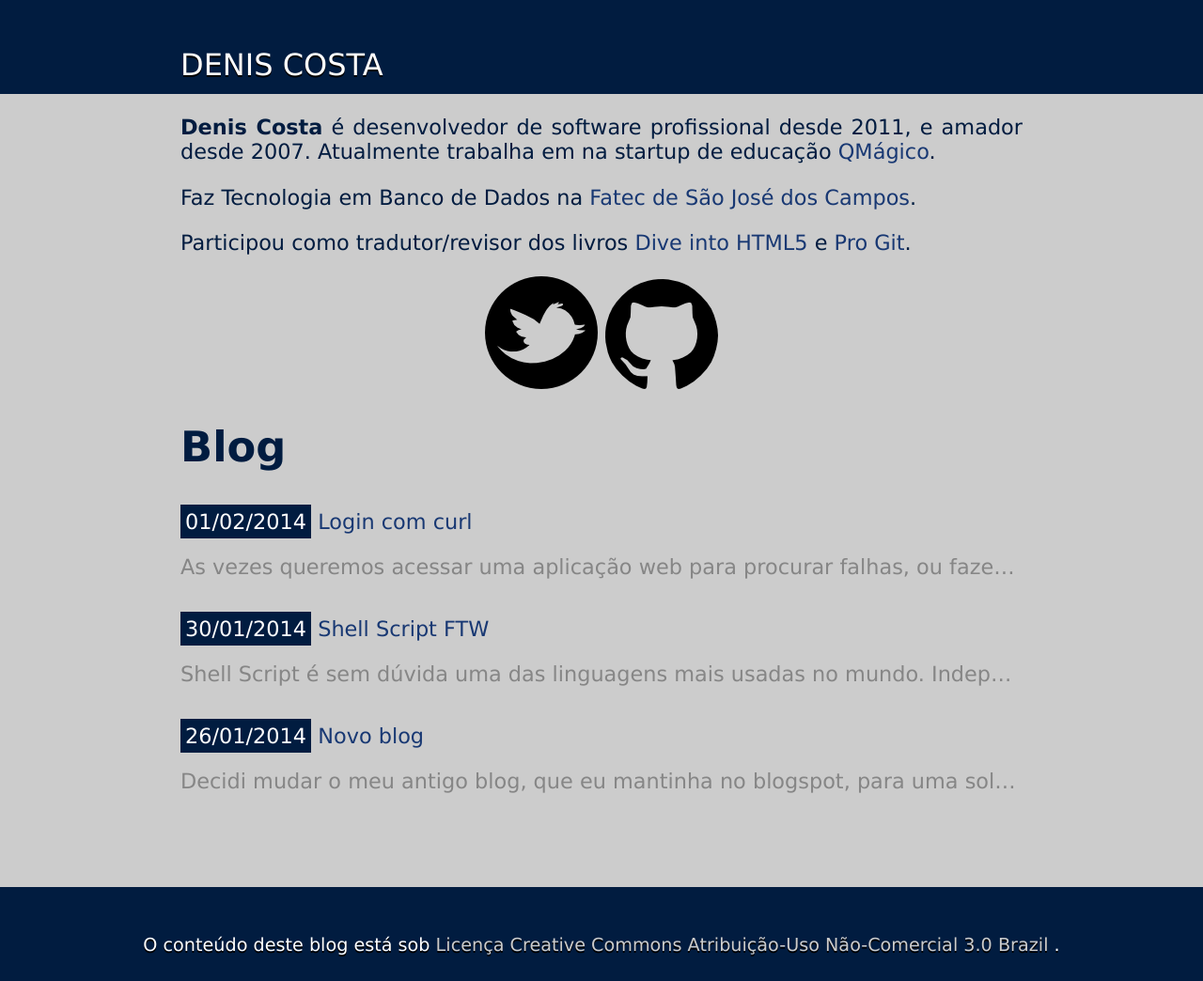
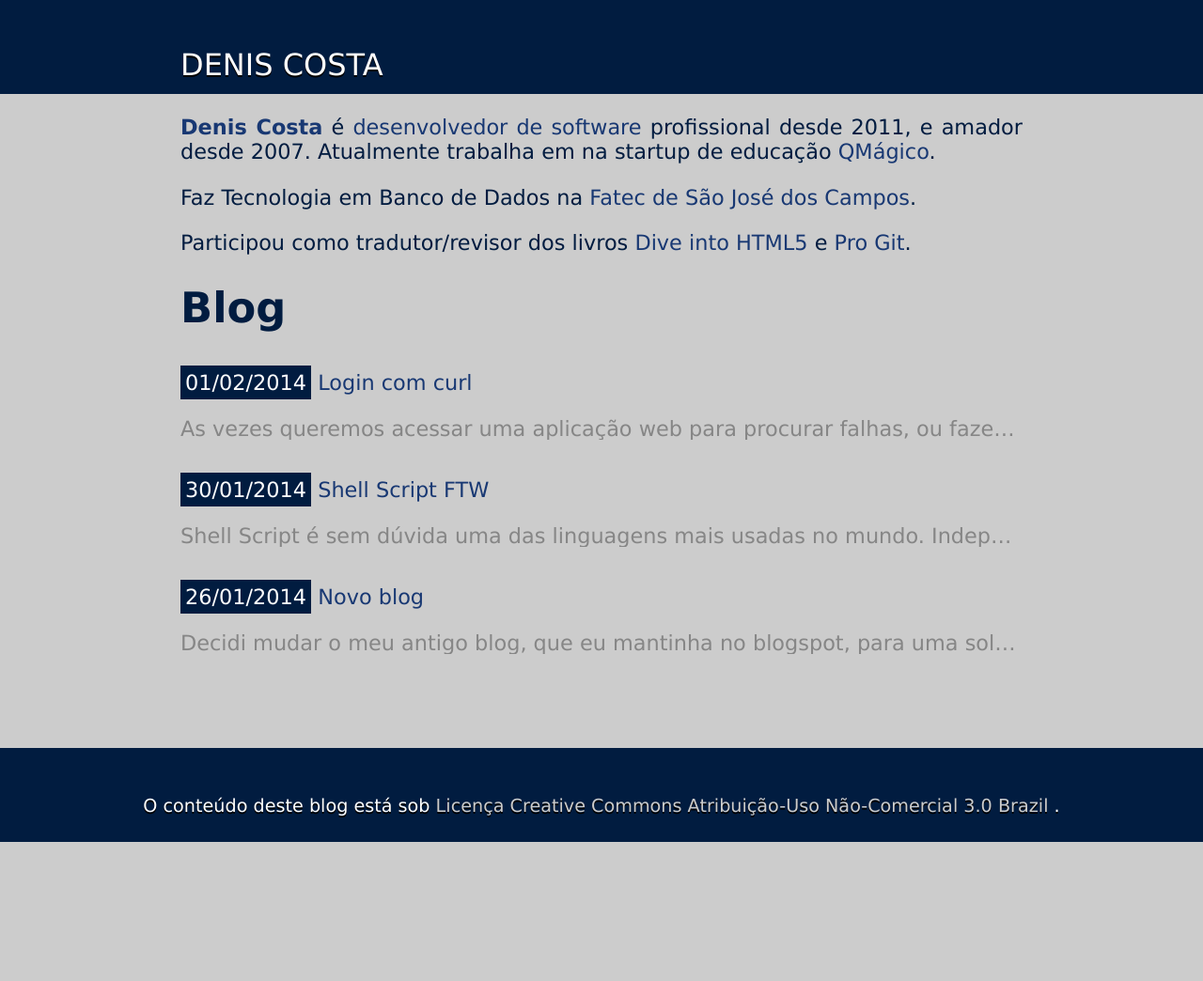
Before and after one commit to deniscostadsc/deniscostadsc.github.io, a Jekyll site: the page built from index.html, in a window 1280 px wide. Shown: the whole page at 94% size. Built offline with Jekyll 4.4.1, drawn with Linux system fonts in a browser that asks for light colours; Markdown is read by kramdown in place of the engine named in the settings; after the commit the page ends 900 px from its top, so only the background shows below that.

Commit message:
Removendo imagens de links.

```diff
--- a/css/styles.css
+++ b/css/styles.css
@@ -102,7 +102,3 @@ main {
     background-color: #011c40;
     color: #fff;
 }
-
-.profile-links {
-    text-align: center;
-}
--- a/index.html
+++ b/index.html
@@ -7,7 +7,7 @@ meta_keywords: denis, costa, deniscostadsc, python, shell, linux
 
 <article>
     <p>
-        <strong>Denis Costa</strong> é desenvolvedor de software profissional desde 2011, e amador desde 2007. Atualmente trabalha em na startup de educação <a href="http://www.qmagico.com.br" title="Site do QMágico">QMágico</a>.
+        <a href="https://twitter.com/deniscostadsc" title="Meu perfil no Twitter"><strong>Denis Costa</strong></a> é <a href="https://github.com/deniscostadsc" title="Meu perfil no Github">desenvolvedor de software</a> profissional desde 2011, e amador desde 2007. Atualmente trabalha em na startup de educação <a href="http://www.qmagico.com.br" title="Site do QMágico">QMágico</a>.
     <p>
     <p>
         Faz Tecnologia em Banco de Dados na <a href="http://fatecsjc.edu.br/" title="Site da Fatec de São José dos Campos">Fatec de São José dos Campos</a>.
@@ -15,10 +15,6 @@ meta_keywords: denis, costa, deniscostadsc, python, shell, linux
     <p>
         Participou como tradutor/revisor dos livros <a href="http://diveintohtml5.com.br/" title="Dive into HTML5 em português.">Dive into HTML5</a> e <a href="http://www.git-scm.com/book/pt-br" title="Pro git em português.">Pro Git</a>.
     </p>
-    <div class="profile-links">
-        <a href="https://twitter.com/deniscostadsc" title="Meu perfil no Twitter"><img src="/img/twitter.png"></a>
-        <a href="https://github.com/deniscostadsc" title="Meu perfil no Github"><img src="/img/github.png"></a>
-    <div>
 </article>
 
 <h1>Blog</h1>
```
Also changed, not shown: img/github.png (deleted), img/twitter.png (deleted).
